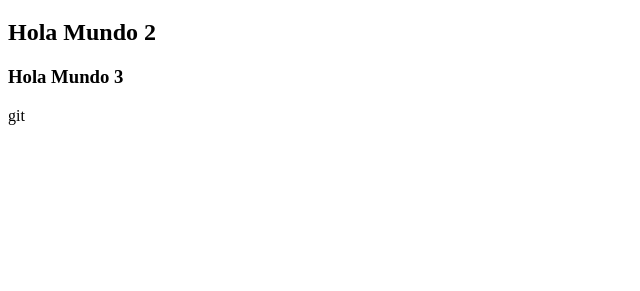
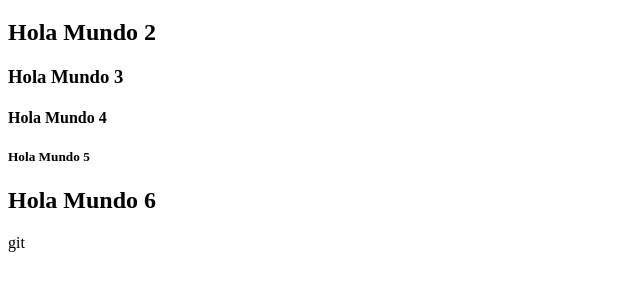
Before and after one commit to PaoloMaNo/yatushabe, a plain HTML site: page index.html in a window 1280 px wide. Shown: the part 61-352 px from the top of the page, without its empty margins (0-640 px from the left). Drawn offline with Linux system fonts and the light colour scheme.

Commit message:
conflicto resuelto

```diff
--- a/index.html
+++ b/index.html
@@ -10,5 +10,8 @@
     <h1>Hola Mundo 1</h1>
     <h2>Hola Mundo 2</h2>
     <h3>Hola Mundo 3</h3>
+    <h4>Hola Mundo 4</h4>
+    <h5>Hola Mundo 5</h5>
+    <h2>Hola Mundo 6</h2>
 </body>
 </html>git
```
